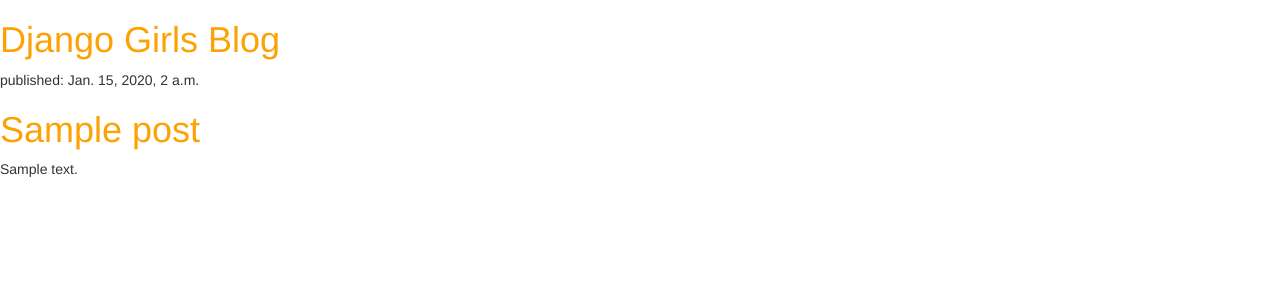
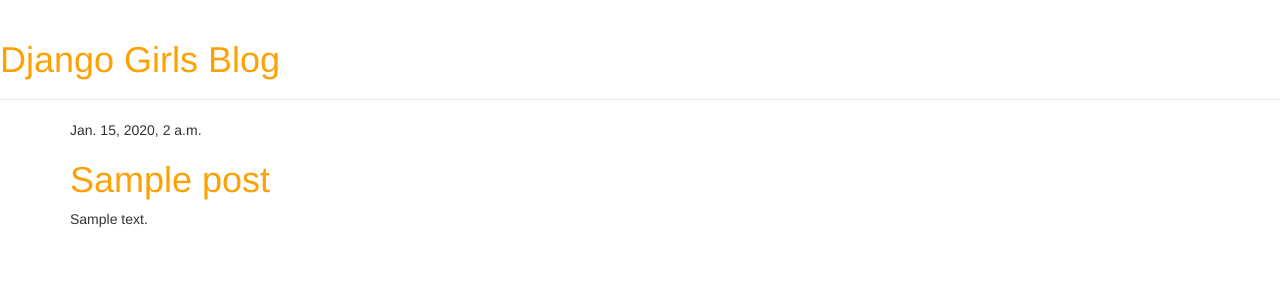
Before and after one commit to ShirleyMao2023/my-first-blog, a Django app: template blog/templates/blog/post_list.html in a window 1280 px wide. Shown: the top 300 px of the page. Run offline with Django 3.2, Linux system fonts and the light colour scheme; the template is opened without the code that fills it: values that come from a table or form of the project are taken from there, others are empty; tables that the repository leaves empty hold one stand-in row (values such as "Sample post"); some libraries are stand-ins or nearby versions.

Commit message:
h1 stuff

```diff
--- a/blog/templates/blog/post_list.html
+++ b/blog/templates/blog/post_list.html
@@ -4,19 +4,28 @@
         <title>Django Girls blog</title>
         <link rel="stylesheet" href="//maxcdn.bootstrapcdn.com/bootstrap/3.2.0/css/bootstrap.min.css">
         <link rel="stylesheet" href="//maxcdn.bootstrapcdn.com/bootstrap/3.2.0/css/bootstrap-theme.min.css">
+        <link href='//fonts.googleapis.com/css?family=Lobster&subset=latin,latin-ext' rel='stylesheet' type='text/css'>
         <link rel="stylesheet" href="{% static 'css/blog.css' %}">
     </head>
     <body>
-    <div>
+        <div class="page-header">
             <h1><a href="/">Django Girls Blog</a></h1>
         </div>
 
+        <div class="content container">
+            <div class="row">
+                <div class="col-md-8">
                 {% for post in posts %}
-        <div>
-            <p>published: {{ post.published_date }}</p>
+                    <div class="post">
+                        <div class="date">
+                            {{ post.published_date }}
+                        </div>
                         <h1><a href="">{{ post.title }}</a></h1>
                         <p>{{ post.text|linebreaksbr }}</p>
                     </div>
                 {% endfor %}
+                </div>
+            </div>
+        </div>
     </body>
 </html>
```
Lines whose indentation alone changed are shown as unchanged.
